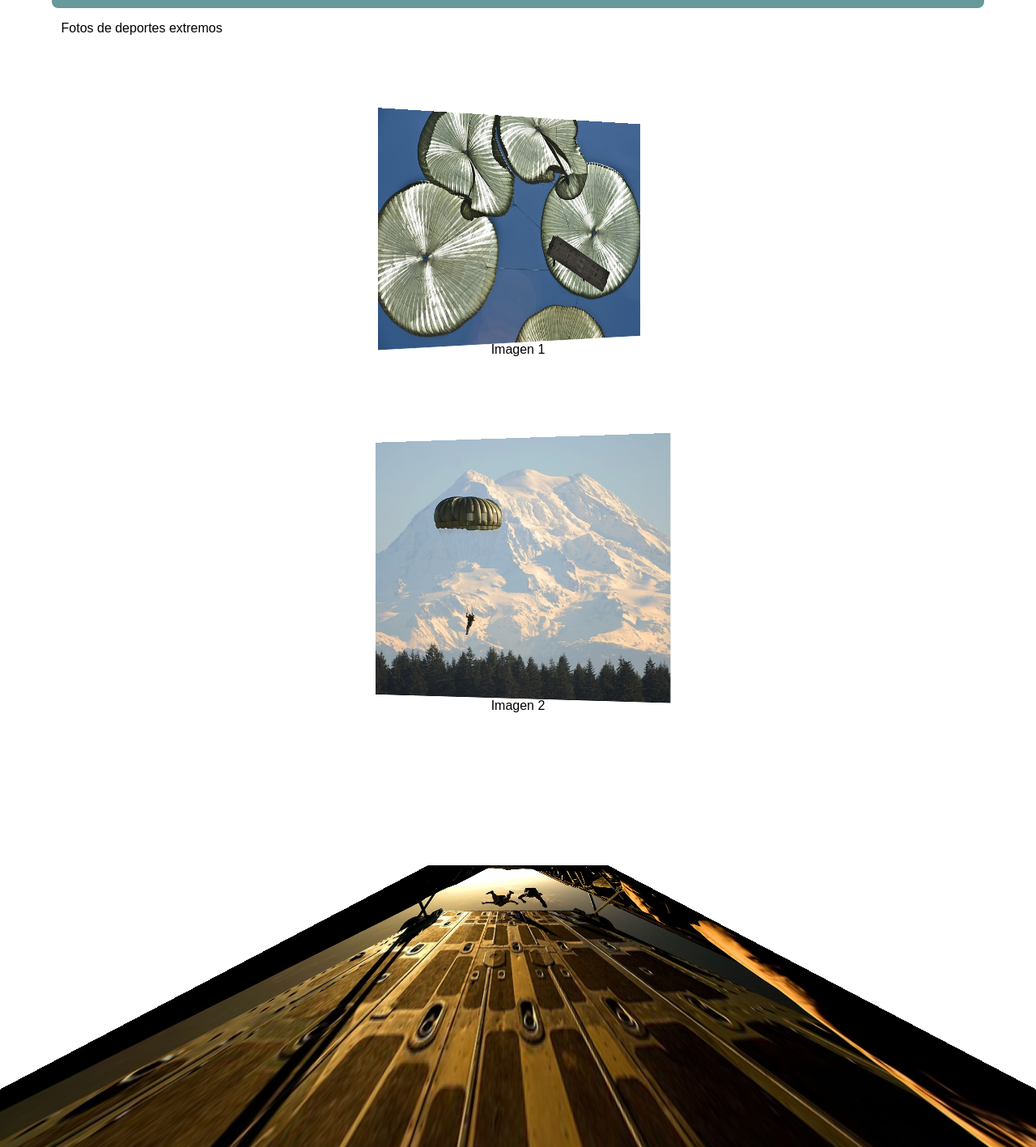
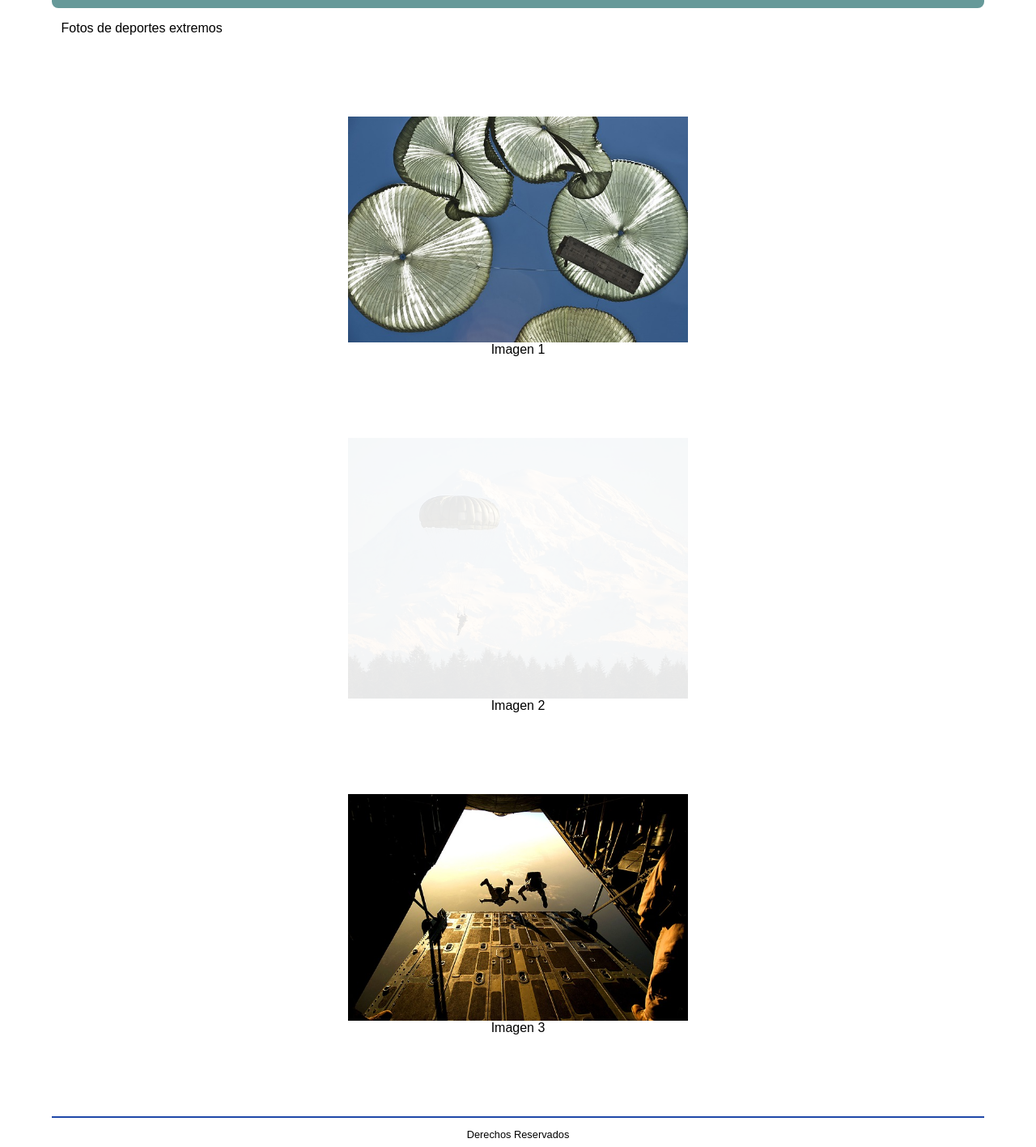
Before and after one commit to mjaurena/DeportesExtremos, a plain HTML site: page index.html in a window 1280 px wide. Shown: the part 74-1491 px from the top of the page at 81% size. Drawn offline with Linux system fonts and the light colour scheme.

Commit message:
Práctica con transiciones y propiedades

```diff
--- a/css/estilos.css
+++ b/css/estilos.css
@@ -36,30 +36,26 @@ figure {
 figure img {
 	width: 420px;
 }
+#imagen1 img {
+	transition-property: border;
+	transition-duration: 0.5s;
 
-#imagen1 {
-	perspective: 2000px;
-	-webkit-perspective: 2000px;
+}
+#imagen1 img:hover{
+	border: 4px solid black;
+}
+#imagen2 img {
+	opacity: 0.1;
+	transition: opacity 1s;
 }
 
-#imagen1 img {
-	transform: rotateY(40deg);
+#imagen2 img:hover{
+	opacity: 1;
 }
 
-#imagen2 {
-	perspective: 3000px;
-	-webkit-perspective: 3000px;
+#imagen3 img{
+	transition: width 0.5s;
 }
-
-#imagen2 img {
-	transform: rotateY(-30deg);
+#imagen3 img:hover{
+	width: 60%;
 }
-
-#imagen3 {
-	-webkit-perspective: 100px;
-	perspective: 100px;
-}
-
-#imagen3 img {
-	transform: rotateX(40deg);
-}
```
